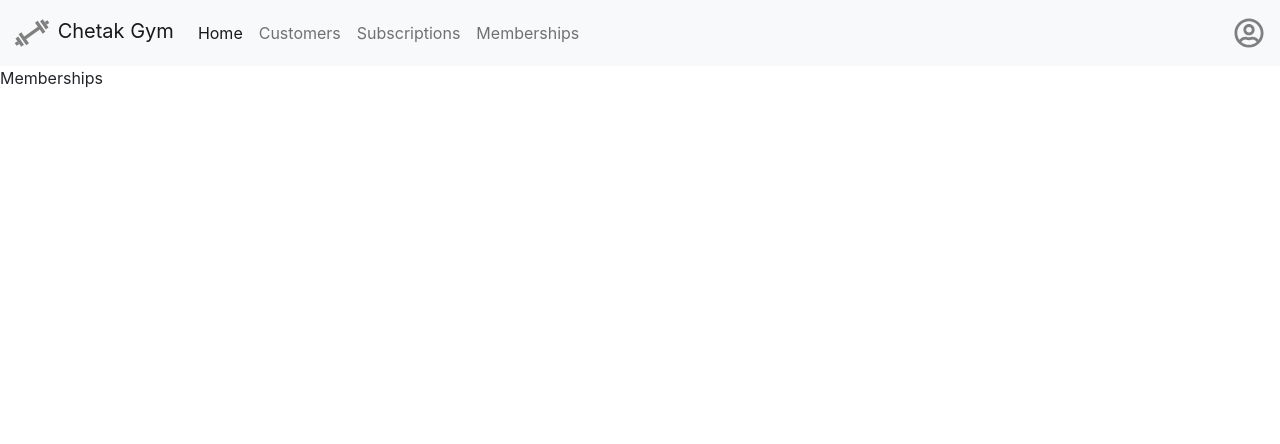
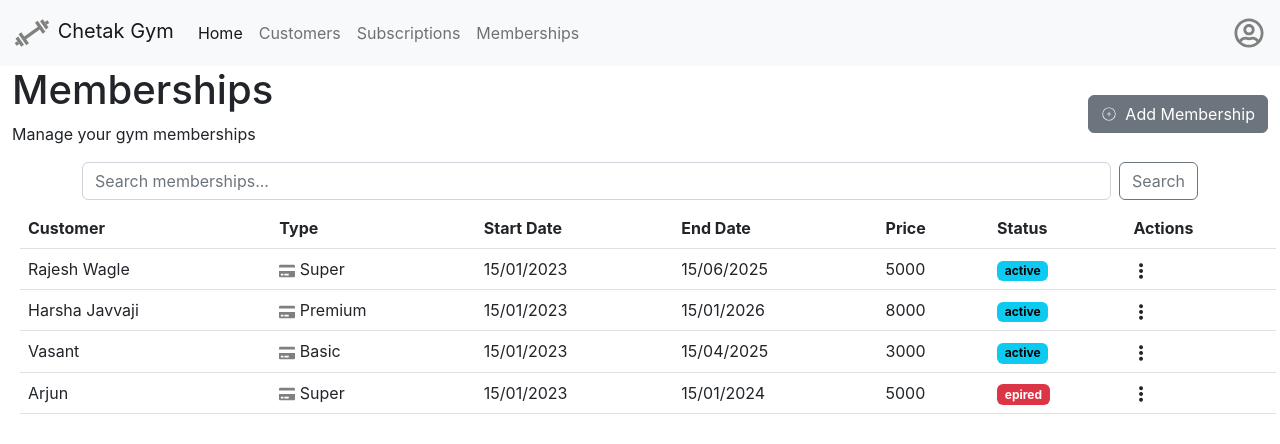
Before and after one commit to ksahana-developer/gymapp-frontend, a React (Create React App) app in the folder frontend-gym/: page /memberships in a window 1280 px wide. Shown: the top 444 px of the page. Built offline with nearby package versions, Linux system fonts and the light colour scheme.

Commit message:
basic ui added for memberships page

```diff
--- /dev/null
+++ b/frontend-gym/src/components/MembershipBody/MembershipBody.jsx
@@ -0,0 +1,54 @@
+import { CiCirclePlus } from "react-icons/ci";
+import { useEffect, useState } from "react";
+import MembershipsTable from "../MembershipsTable/MembershipsTable";
+
+
+const MembershipBody = () => {
+    const [memberships, setMemberships] = useState([{
+        name: "Rajesh Wagle",
+        type: "Super",
+        startDate: "15/01/2023",
+        endDate: "15/06/2025",
+        price: 5000,
+        status: "active"
+    }, {
+        name: "Harsha Javvaji",
+        type: "Premium",
+        startDate: "15/01/2023",
+        endDate: "15/01/2026",
+        price: 8000,
+        status: "active"
+    }, {
+        name: "Vasant",
+        type: "Basic",
+        startDate: "15/01/2023",
+        endDate: "15/04/2025",
+        price: 3000,
+        status: "active"
+    }, {
+        name: "Arjun",
+        type: "Super",
+        startDate: "15/01/2023",
+        endDate: "15/01/2024",
+        price: 5000,
+        status: "epired"
+    }
+    ])
+
+    return (<div className="container-fluid" >
+        <div className="d-flex justify-content-between align-items-center" >
+            <div className="d-flex flex-column">
+                <h1>Memberships</h1>
+                <p>Manage your gym memberships</p>
+            </div>
+            <button type="button" className="btn btn-secondary d-flex justify-content-between align-items-center gap-2"  ><CiCirclePlus /> <span>Add Membership</span> </button>
+        </div>
+        <form className="d-flex container" role="search">
+            <input className="form-control me-2" type="search" placeholder="Search memberships..." aria-label="Search" />
+            <button className="btn btn-outline-secondary" type="submit">Search</button>
+        </form>
+        <MembershipsTable memberships={memberships} />
+    </div>)
+}
+
+export default MembershipBody
--- /dev/null
+++ b/frontend-gym/src/components/MembershipsTable/MembershipsTable.jsx
@@ -0,0 +1,40 @@
+import { useEffect } from "react";
+import { SlOptionsVertical } from "react-icons/sl";
+import { FaCreditCard } from "react-icons/fa";
+
+const MembershipsTable = ({ memberships }) => {
+
+    return (
+        <table className="table  m-2 container-fluid">
+            <thead>
+                <tr>
+                    <th scope="col">Customer</th>
+                    <th scope="col">Type</th>
+                    <th scope="col">Start Date</th>
+                    <th scope="col">End Date</th>
+                    <th scope="col">Price</th>
+                    <th scope="col">Status</th>
+                    <th scope="col">Actions</th>
+                </tr>
+            </thead>
+            <tbody>
+                {
+                    memberships.map((membership, index) => {
+                        return (<tr key={index}>
+                            <td>{membership?.name} </td>
+                            <td>{<FaCreditCard color="grey"/>} {membership?.type} </td>
+                            <td>{membership?.startDate} </td>
+                            <td>{membership?.endDate} </td>
+                            <td>{membership?.price} </td>
+                            <td>{membership?.status == "active" ? <span className="badge text-bg-info">{membership?.status}</span>: <span className="badge text-bg-danger">{membership?.status}</span>} </td>
+                            <td><SlOptionsVertical /> </td>
+
+                        </tr>)
+                    })
+                }
+            </tbody>
+        </table>
+    )
+}
+
+export default MembershipsTable;
--- a/frontend-gym/src/pages/Memberships/Memberships.jsx
+++ b/frontend-gym/src/pages/Memberships/Memberships.jsx
@@ -1,5 +1,8 @@
+import MembershipBody from "../../components/MembershipBody/MembershipBody";
 const Memberships  = ()=>{
-    return <div>Memberships</div>
+    return <div>
+        <MembershipBody />
+    </div>
 }
 
 export default Memberships;
```
Also changed, not shown: frontend-gym/src/components/MembershipBody/membershipBody.css (added), frontend-gym/src/components/MembershipsTable/membershipsTable.css (added).
